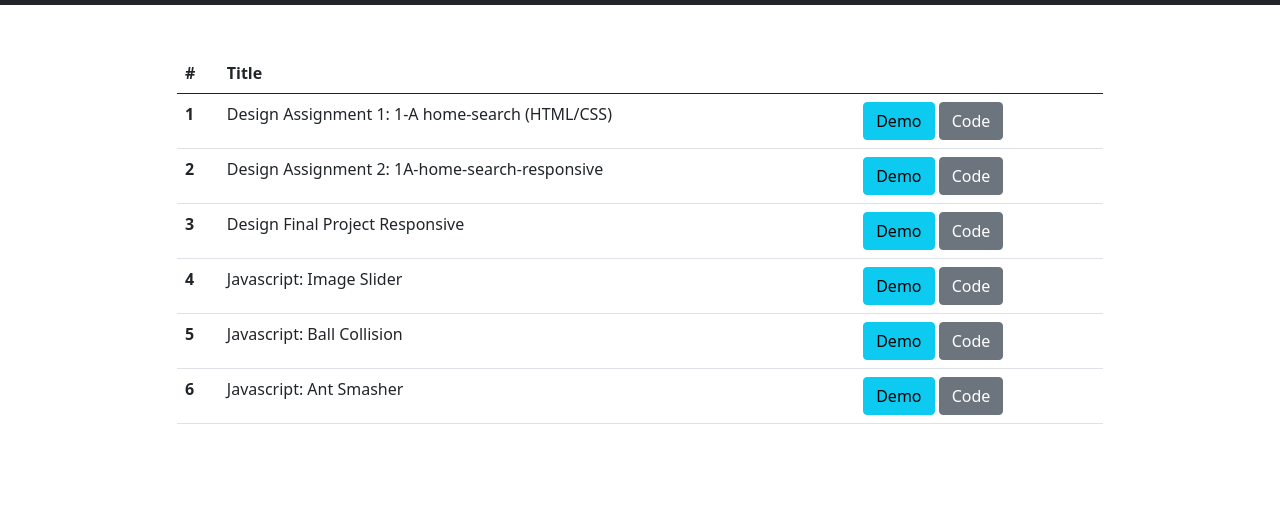
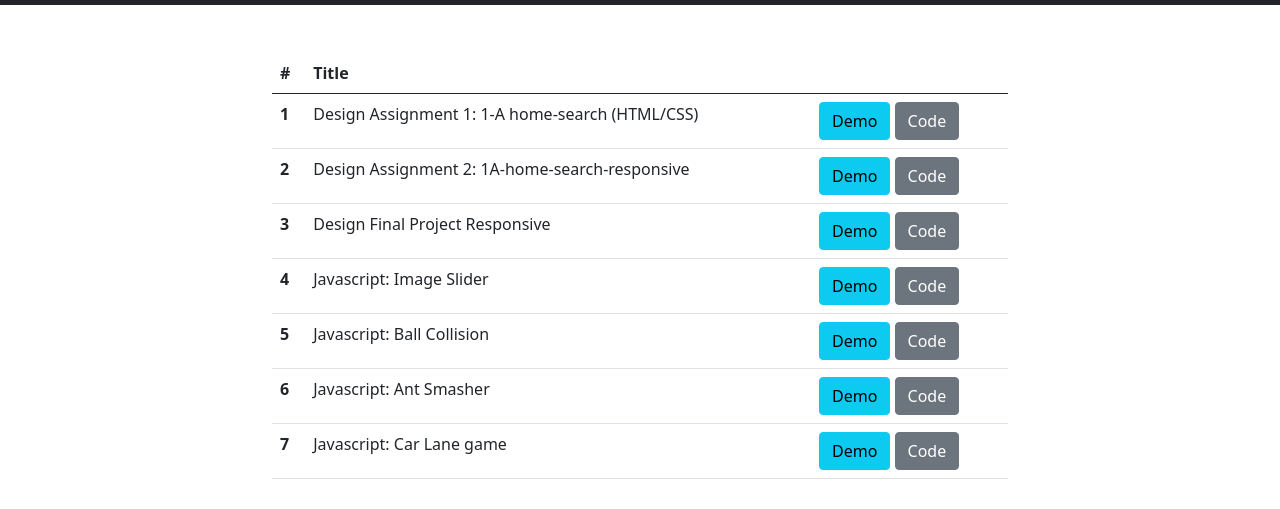
Before and after one commit to Surajgaire0/Surajgaire0.github.io, a plain HTML site: page index.html in a window 1280 px wide. Shown: the part 45-554 px from the top of the page. Drawn offline with nearby package versions, Linux system fonts and the light colour scheme.

Commit message:
Update link

```diff
--- a/index.html
+++ b/index.html
@@ -19,7 +19,7 @@
 
         <div class='container'>
             <div class='row mt-5'>
-                <div class='col-sm-12 offset-md-1 col-md-10 offset-2 col-8'>
+                <div class='offset-lg-2 col-lg-8 col-md-12'>
                     <table class="table table-hover">
                         <thead>
                             <tr>
@@ -84,6 +84,15 @@
                                         href='https://github.com/Surajgaire0/Ant-Smasher'>Code</a>
                                 </td>
                             </tr>
+                            <tr>
+                                <th scope="row">7</th>
+                                <td>Javascript: Car Lane game</td>
+                                <td>
+                                    <a class="btn btn-info" href='https://surajgaire0.github.io/Car-Lane-Game/'>Demo</a>
+                                    <a class="btn btn-secondary"
+                                        href='https://github.com/Surajgaire0/Car-Lane-Game'>Code</a>
+                                </td>
+                            </tr>
                         </tbody>
                     </table>
                 </div>
```
